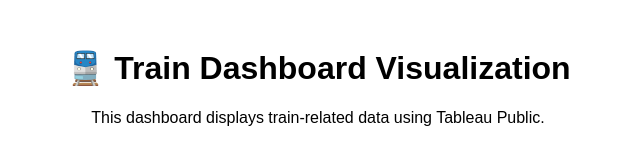
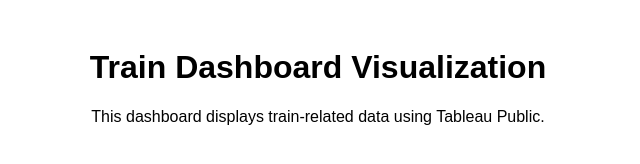
Before and after one commit to kosukit/train-dashboard, a plain HTML site: page index.html in a window 1280 px wide. Shown: the whole page, without its empty margins (322-962 px from the left). Drawn offline with Linux system fonts and the light colour scheme.

Commit message:
Update index.html

```diff
--- a/index.html
+++ b/index.html
@@ -16,7 +16,7 @@
 </head>
 <body>
 
-  <h1>🚆 Train Dashboard Visualization</h1>
+  <h1>Train Dashboard Visualization</h1>
   <p>This dashboard displays train-related data using Tableau Public.</p>
 
   <div class='tableauPlaceholder' id='viz1749874825377' style='position: relative'>
```
